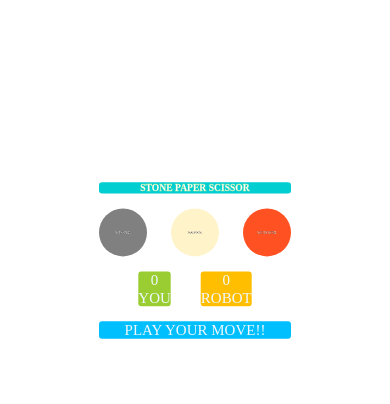
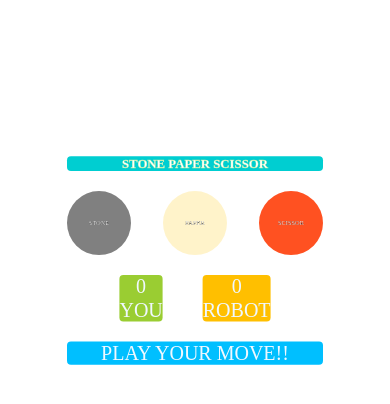
Before and after one commit to GaganNahak/StonePaperScissors, a plain HTML site: page index.html in a window 390 px wide. Drawn offline with Linux system fonts and the light colour scheme.

Commit message:
Update style.css

```diff
--- a/style.css
+++ b/style.css
@@ -92,6 +92,6 @@ box-shadow:0 0  10px black ;
  }
  @media only screen and (max-width: 400px){
 #cont{
-   scale: 0.3;
+   scale: 0.4;
 }
  }
```
